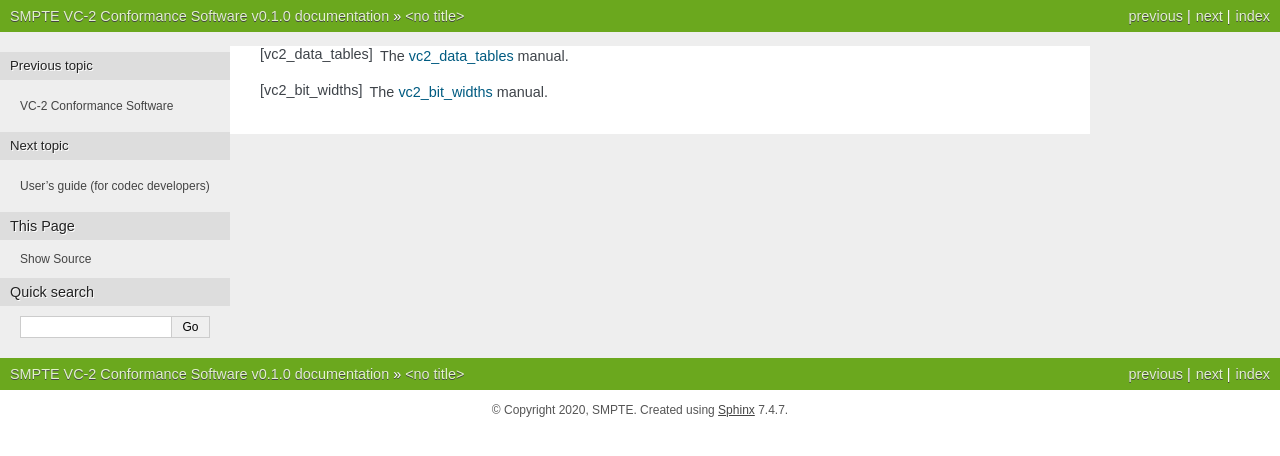
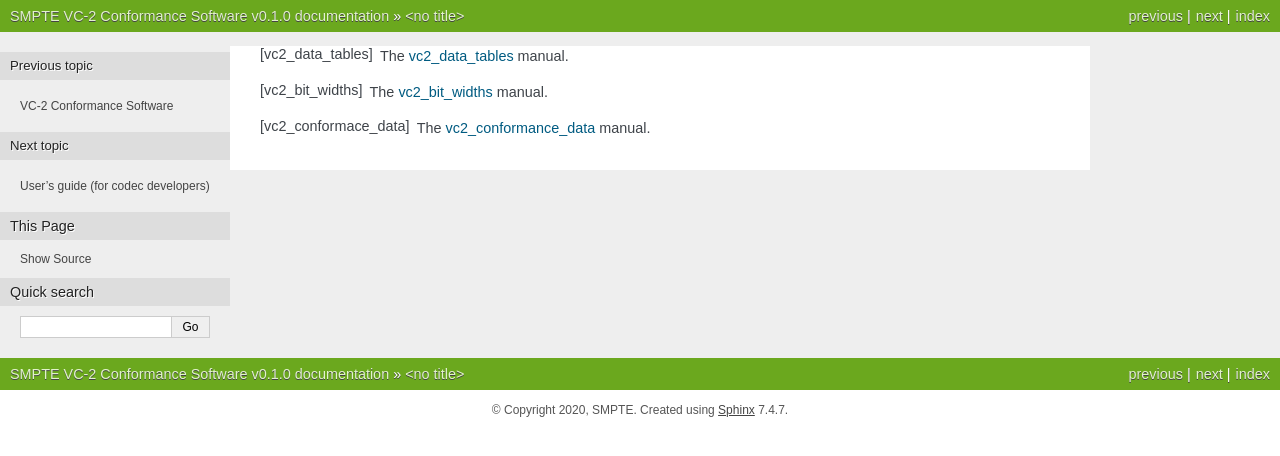
Before and after one commit to bbc/vc2_conformance, a Sphinx documentation site: the page built from docs/source/bibliography.rst, in a window 1280 px wide. Shown: the top 456 px of the page. Built offline with Sphinx 7.4.7, drawn with Linux system fonts in a browser that asks for light colours.

Commit message:
Add vc2_conformance_data manual crossreferences.

```diff
--- a/docs/source/bibliography.rst
+++ b/docs/source/bibliography.rst
@@ -1,3 +1,5 @@
 .. [vc2_data_tables] The `vc2_data_tables <https://github.com/bbc/vc2_data_tables/>`_ manual.
 
 .. [vc2_bit_widths] The `vc2_bit_widths <https://github.com/bbc/vc2_bit_widths/>`_ manual.
+
+.. [vc2_conformace_data] The `vc2_conformance_data <https://github.com/bbc/vc2_conformance_data/>`_ manual.
--- a/docs/source/conf.py
+++ b/docs/source/conf.py
@@ -67,6 +67,7 @@ intersphinx_mapping = {
 intertex_mapping = {
     "vc2_data_tables": "{vc2_data_tables}/../docs/build/latex/*.aux",
     "vc2_bit_widths": "{vc2_bit_widths}/../docs/build/latex/*.aux",
+    "vc2_conformance_data": "{vc2_conformance_data}/../docs/build/latex/*.aux",
 }
 
 # While the other modules' documentation is not published publicly online,
--- a/docs/source/developer_guide/developer_installation.rst
+++ b/docs/source/developer_guide/developer_installation.rst
@@ -119,6 +119,7 @@ built as follows::
 
     $ make -C path/to/vc2_data_tables/docs html
     $ make -C path/to/vc2_bit_widths/docs html
+    $ make -C path/to/vc2_conformance_data/docs html
     $ make -C path/to/vc2_conformance/docs html
 
 HTML documentation will be written to the ``docs/build/html/`` directory (open
```
